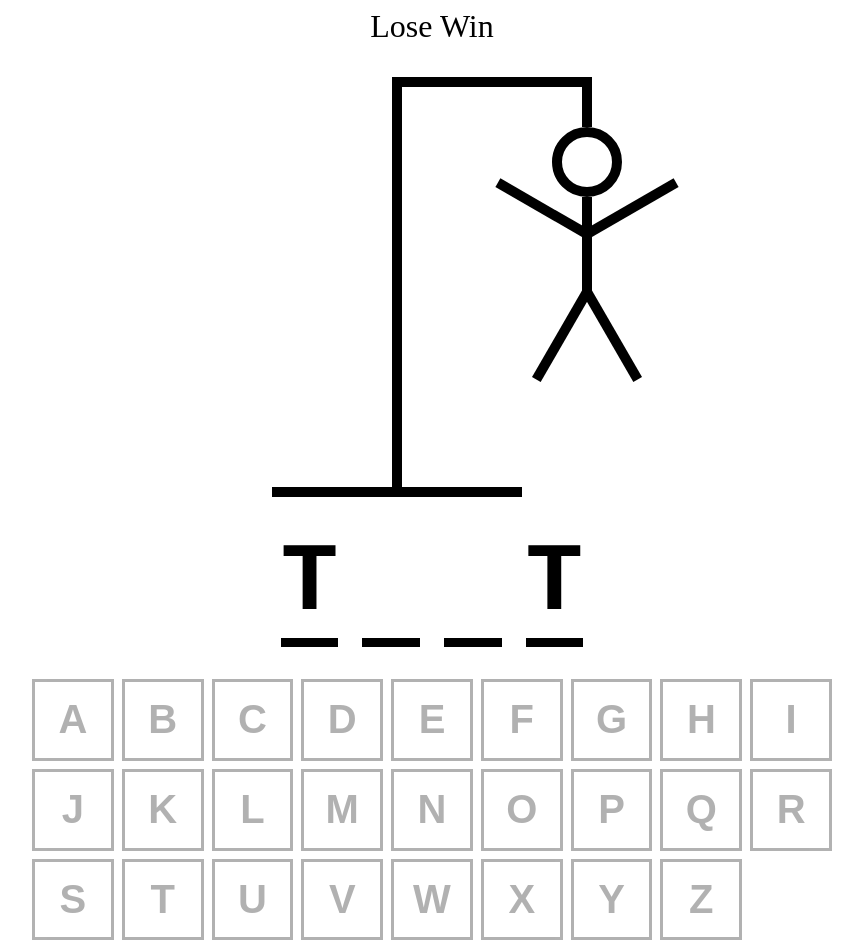
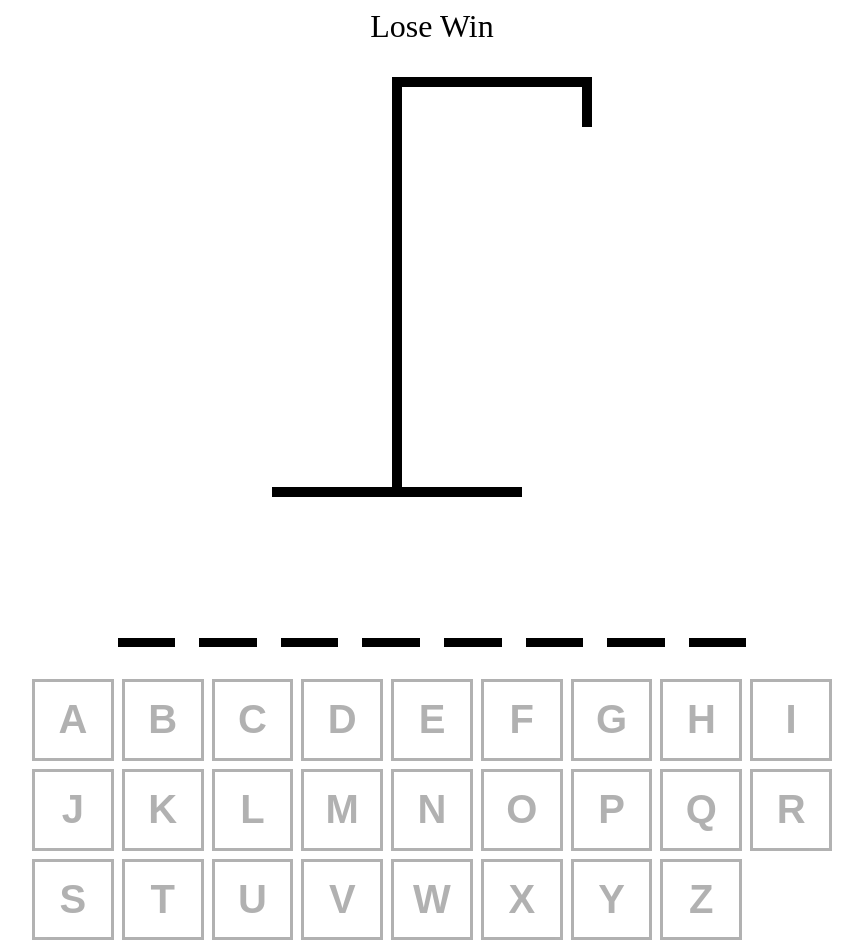
Before and after one commit to psilvestri/Hangman-JS, a React (Vite) app: page / in a window 1280 px wide. Shown: the whole page, without its empty margins (208-1071 px from the left). Built offline with nearby package versions, Linux system fonts and the light colour scheme; the HTML template or start-up script is replaced by a standard one.

Commit message:
Adding word randomization function

```diff
--- a/src/App.tsx
+++ b/src/App.tsx
@@ -28,7 +28,10 @@ function App() {
 		>
 			<div style={{ fontSize: '2rem', textAlign: 'center' }}>Lose Win</div>
 			<HangmanDrawing numberOfGuesses={incorrectLetters.length} />
-			<HangmanWord />
+			<HangmanWord
+				guessedLetters={guessedLetters}
+				wordToGuess={wordToGuess}
+			/>
 			<div style={{ alignSelf: 'stretch' }}>
 				<Keyboard />
 			</div>
--- a/src/HangmanDrawing.tsx
+++ b/src/HangmanDrawing.tsx
@@ -85,15 +85,16 @@ const RIGHT_LEG = (
 	/>
 );
 
-export function HangmanDrawing() {
+const BODY_PARTS = [HEAD, BODY, RIGHT_ARM, LEFT_ARM, RIGHT_LEG, LEFT_LEG];
+
+type HangmanDrawingProps = {
+	numberOfGuesses: number;
+};
+
+export function HangmanDrawing({ numberOfGuesses }: HangmanDrawingProps) {
 	return (
 		<div style={{ position: 'relative' }}>
-			{HEAD}
-			{BODY}
-			{RIGHT_ARM}
-			{LEFT_ARM}
-			{LEFT_LEG}
-			{RIGHT_LEG}
+			{BODY_PARTS.slice(0, numberOfGuesses)}
 			<div
 				style={{
 					height: '50px',
--- a/src/HangmanWord.tsx
+++ b/src/HangmanWord.tsx
@@ -1,6 +1,9 @@
-export function HangmanWord() {
-	const word = 'test';
-	const guessedLetters = ['t'];
+type HangmanWordProps = {
+	guessedLetters: string[];
+	wordToGuess: string;
+};
+
+export function HangmanWord({ guessedLetters, wordToGuess }: HangmanWordProps) {
 	return (
 		<div
 			style={{
@@ -12,7 +15,7 @@ export function HangmanWord() {
 				fontFamily: 'monospace',
 			}}
 		>
-			{word.split('').map((letter, index) => (
+			{wordToGuess.split('').map((letter, index) => (
 				<span
 					style={{ borderBottom: '.1em solid black' }}
 					key={index}
```
